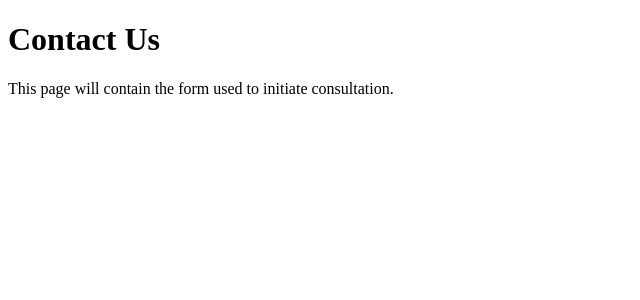
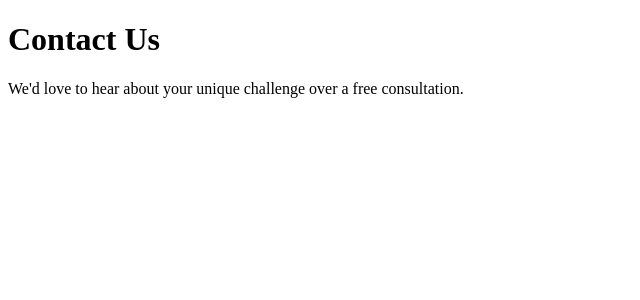
Before and after one commit to ProjectsPortal/consulting-firm-webapp, a Django app: page /contact/ in a window 1280 px wide. Shown: the part 106-406 px from the top of the page, without its empty margins (0-640 px from the left). Run offline with Django 4.2, Linux system fonts and the light colour scheme.

Commit message:
testing environmental setup

```diff
--- a/mainapp/templates/mainapp/contact.html
+++ b/mainapp/templates/mainapp/contact.html
@@ -4,5 +4,5 @@
 
 {% block content %}
 <h1>Contact Us</h1>
-<p>This page will contain the form used to initiate consultation.</p>
+<p>We'd love to hear about your unique challenge over a free consultation.</p>
 {% endblock %}
```
